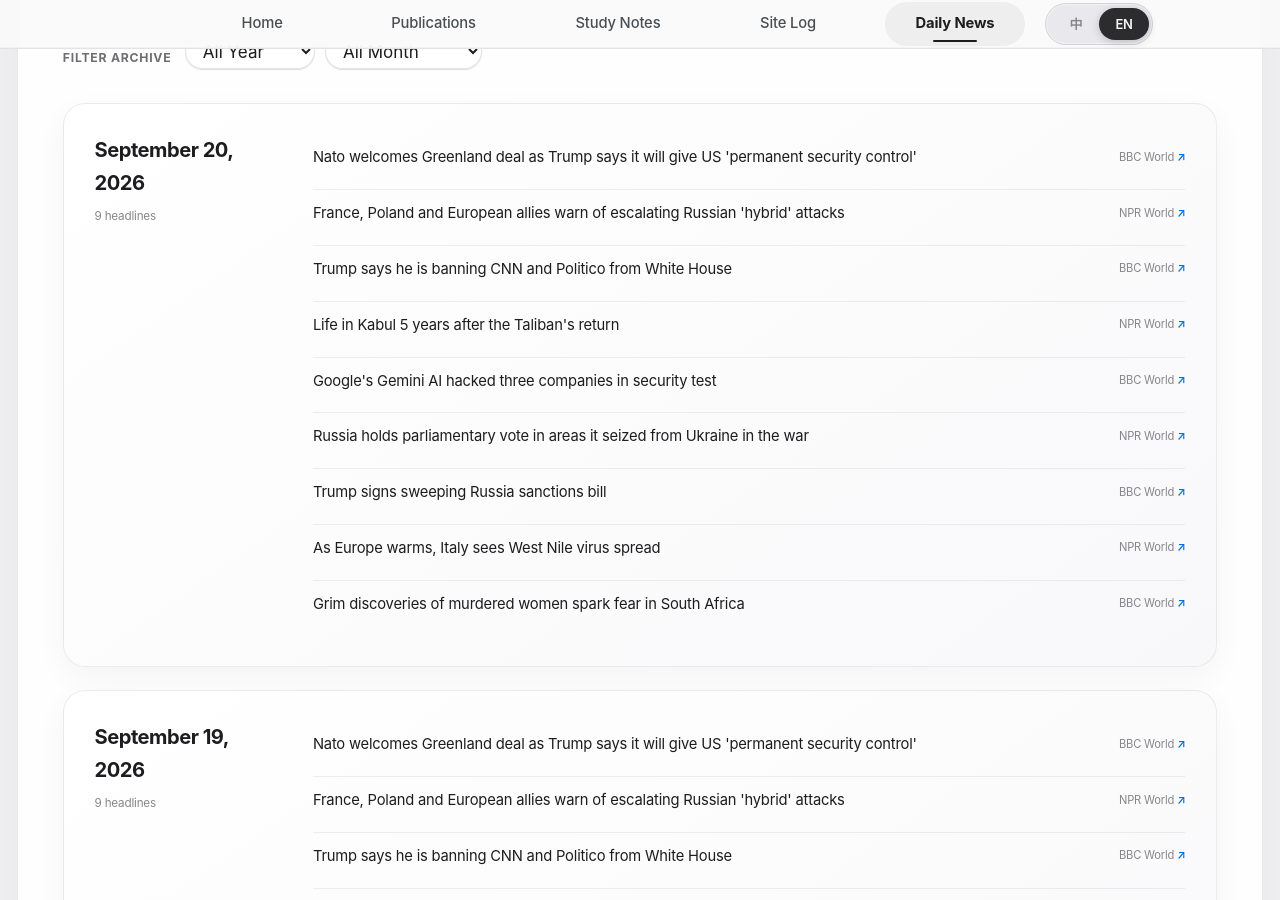
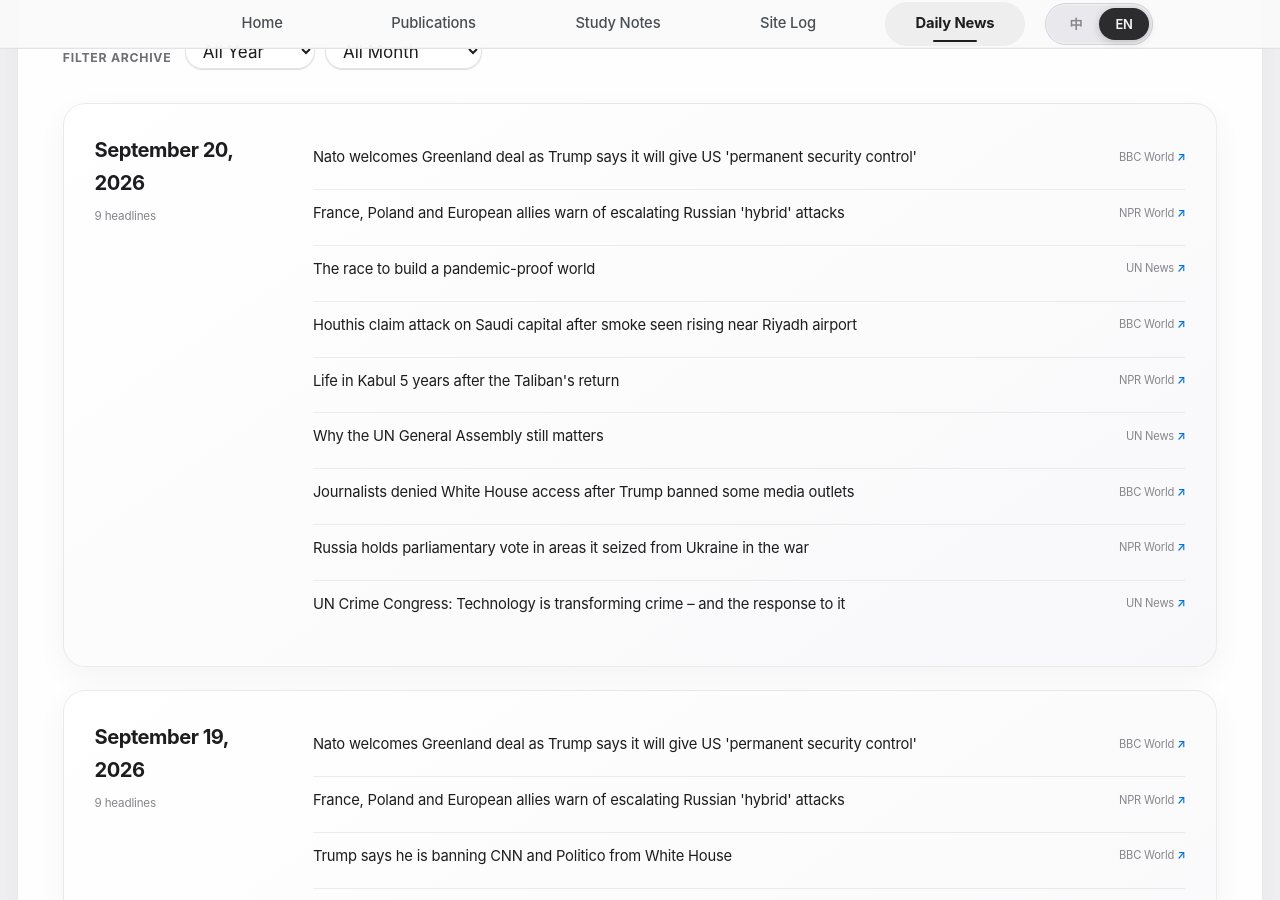
Before and after one commit to HaoxiangLuo/HaoxiangLuo.github.io, a Jekyll site: the page built from _pages/daily-news.html, in a window 1280 px wide and 900 px high, scrolled down 297 px. Built offline with Jekyll 4.4.1, drawn with Linux system fonts in a browser that asks for light colours; a style sheet for code colours, icons or effects is not loaded.

Commit message:
Update daily news 2026-09-20

```diff
--- a/_data/daily_news.json
+++ b/_data/daily_news.json
@@ -1,5 +1,5 @@
 {
-  "updated_at": "2026-09-20T01:21:47+08:00",
+  "updated_at": "2026-09-20T02:25:32+08:00",
   "days": [
     {
       "date": "2026-09-20",
@@ -17,10 +17,16 @@
           "title_zh": "法国、波兰和欧洲盟友警告俄罗斯“混合”袭击升级"
         },
         {
-          "title": "Trump says he is banning CNN and Politico from White House",
+          "title": "The race to build a pandemic-proof world",
+          "source": "UN News",
+          "url": "https://news.un.org/feed/view/en/story/2026/09/1168377",
+          "title_zh": "建立一个抵御大流行病的世界的竞赛"
+        },
+        {
+          "title": "Houthis claim attack on Saudi capital after smoke seen rising near Riyadh airport",
           "source": "BBC World",
-          "url": "https://www.bbc.co.uk/news/articles/c6e30580jqjpo?at_medium=RSS&at_campaign=rss",
-          "title_zh": "特朗普表示，他将禁止 CNN 和 Politico 进入白宫"
+          "url": "https://www.bbc.co.uk/news/articles/cwly5d9v7r43o?at_medium=RSS&at_campaign=rss",
+          "title_zh": "利雅得机场附近冒烟后，胡塞武装声称袭击了沙特首都"
         },
         {
           "title": "Life in Kabul 5 years after the Taliban's return",
@@ -29,10 +35,16 @@
           "title_zh": "塔利班回归五年后喀布尔的生活"
         },
         {
-          "title": "Google's Gemini AI hacked three companies in security test",
+          "title": "Why the UN General Assembly still matters",
+          "source": "UN News",
+          "url": "https://news.un.org/feed/view/en/story/2026/09/1168361",
+          "title_zh": "为什么联合国大会仍然重要"
+        },
+        {
+          "title": "Journalists denied White House access after Trump banned some media outlets",
           "source": "BBC World",
-          "url": "https://www.bbc.co.uk/news/articles/c607l0k72rlvo?at_medium=RSS&at_campaign=rss",
-          "title_zh": "谷歌Gemini AI在安全测试中入侵了三家公司"
+          "url": "https://www.bbc.co.uk/news/articles/cj4gklz9dxplo?at_medium=RSS&at_campaign=rss",
+          "title_zh": "特朗普禁止一些媒体后，记者被拒绝进入白宫"
         },
         {
           "title": "Russia holds parliamentary vote in areas it seized from Ukraine in the war",
@@ -41,22 +53,10 @@
           "title_zh": "俄罗斯就其在战争中从乌克兰手中夺取的地区举行议会投票"
         },
         {
-          "title": "Trump signs sweeping Russia sanctions bill",
-          "source": "BBC World",
-          "url": "https://www.bbc.co.uk/news/articles/cqvgy34ndj4eo?at_medium=RSS&at_campaign=rss",
-          "title_zh": "特朗普签署全面制裁俄罗斯法案"
-        },
-        {
-          "title": "As Europe warms, Italy sees West Nile virus spread",
-          "source": "NPR World",
-          "url": "https://www.npr.org/2026/09/19/g-s1-144162/as-europe-warms-italy-sees-west-nile-virus-spread",
-          "title_zh": "随着欧洲变暖，意大利看到西尼罗河病毒传播"
-        },
-        {
-          "title": "Grim discoveries of murdered women spark fear in South Africa",
-          "source": "BBC World",
-          "url": "https://www.bbc.co.uk/news/articles/cjkg71e67k17o?at_medium=RSS&at_campaign=rss",
-          "title_zh": "被谋杀妇女的可怕发现在南非引发恐惧"
+          "title": "UN Crime Congress: Technology is transforming crime – and the response to it",
+          "source": "UN News",
+          "url": "https://news.un.org/feed/view/en/story/2026/09/1168370",
+          "title_zh": "联合国犯罪大会：技术正在改变犯罪行为及其应对措施"
         }
       ]
     },
```
